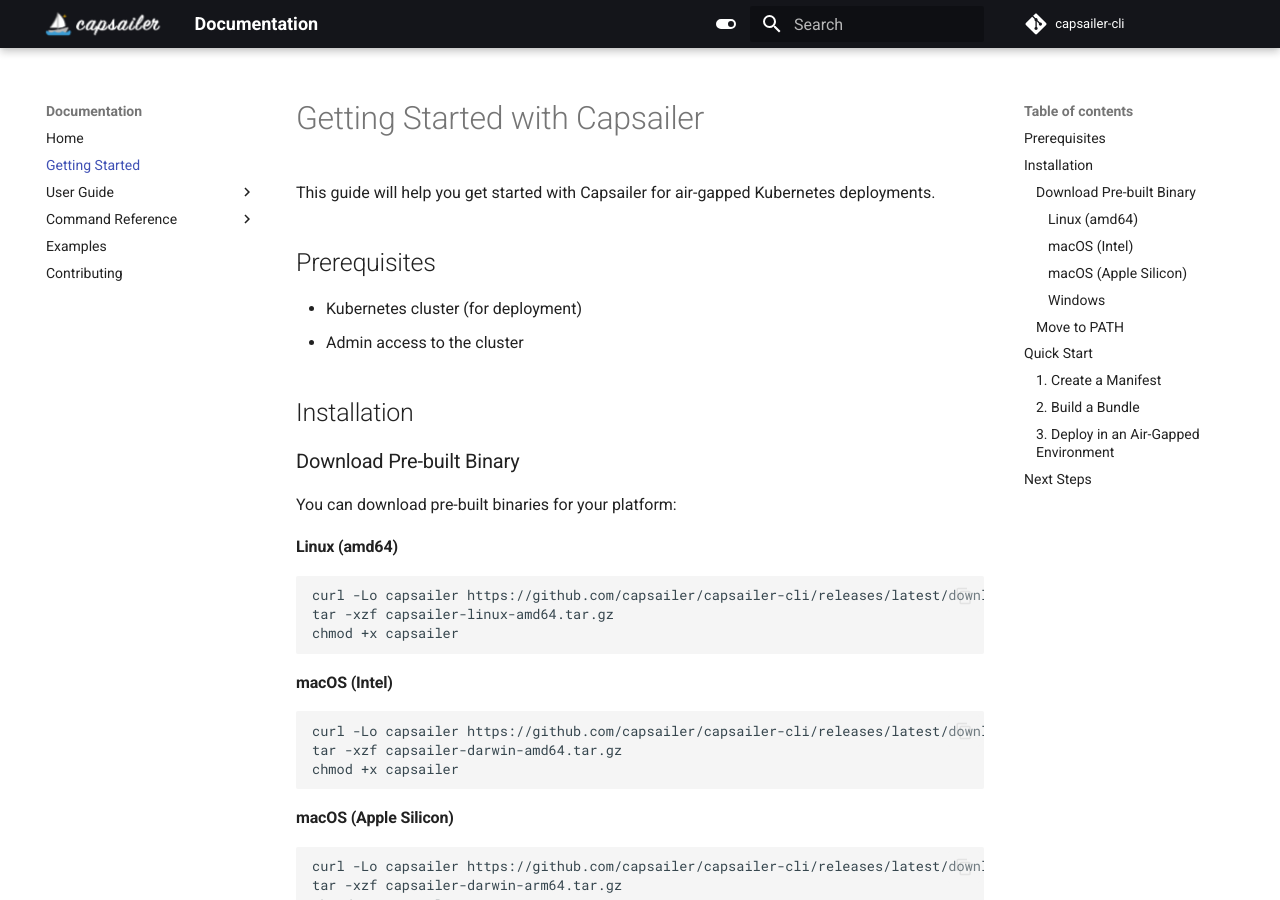
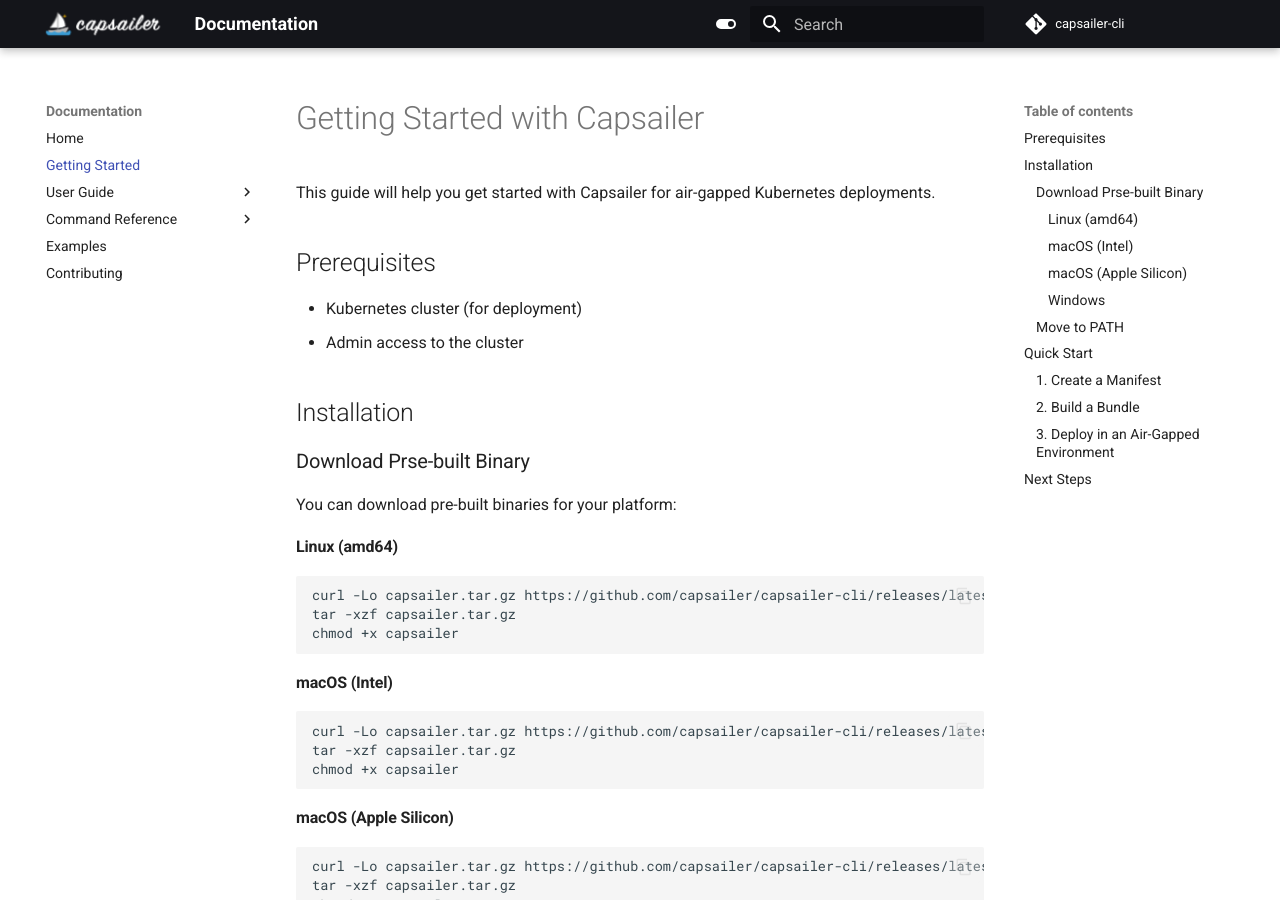
Before and after one commit to capsailer/capsailer-cli, an MkDocs documentation site: the page built from docs/getting-started.md, in a window 1280 px wide and 900 px high. Built offline with MkDocs 1.6.1 and Material for MkDocs 9.7.7, drawn with Linux system fonts in a browser that asks for light colours; comment, search, counter and statistics services are not loaded.

Commit message:
Update getting started guide

````diff
--- a/docs/getting-started.md
+++ b/docs/getting-started.md
@@ -9,31 +9,31 @@
 
 ## Installation
 
-### Download Pre-built Binary
+### Download Prse-built Binary
 
 You can download pre-built binaries for your platform:
 
 #### Linux (amd64)
 
 ```bash
-curl -Lo capsailer https://github.com/capsailer/capsailer-cli/releases/latest/download/capsailer-linux-amd64.tar.gz
-tar -xzf capsailer-linux-amd64.tar.gz
+curl -Lo capsailer.tar.gz https://github.com/capsailer/capsailer-cli/releases/latest/download/capsailer-linux-amd64.tar.gz
+tar -xzf capsailer.tar.gz
 chmod +x capsailer
 ```
 
 #### macOS (Intel)
 
 ```bash
-curl -Lo capsailer https://github.com/capsailer/capsailer-cli/releases/latest/download/capsailer-darwin-amd64.tar.gz
-tar -xzf capsailer-darwin-amd64.tar.gz
+curl -Lo capsailer.tar.gz https://github.com/capsailer/capsailer-cli/releases/latest/download/capsailer-darwin-amd64.tar.gz
+tar -xzf capsailer.tar.gz
 chmod +x capsailer
 ```
 
 #### macOS (Apple Silicon)
 
 ```bash
-curl -Lo capsailer https://github.com/capsailer/capsailer-cli/releases/latest/download/capsailer-darwin-arm64.tar.gz
-tar -xzf capsailer-darwin-arm64.tar.gz
+curl -Lo capsailer.tar.gz https://github.com/capsailer/capsailer-cli/releases/latest/download/capsailer-darwin-arm64.tar.gz
+tar -xzf capsailer.tar.gz
 chmod +x capsailer
 ```
 
````
